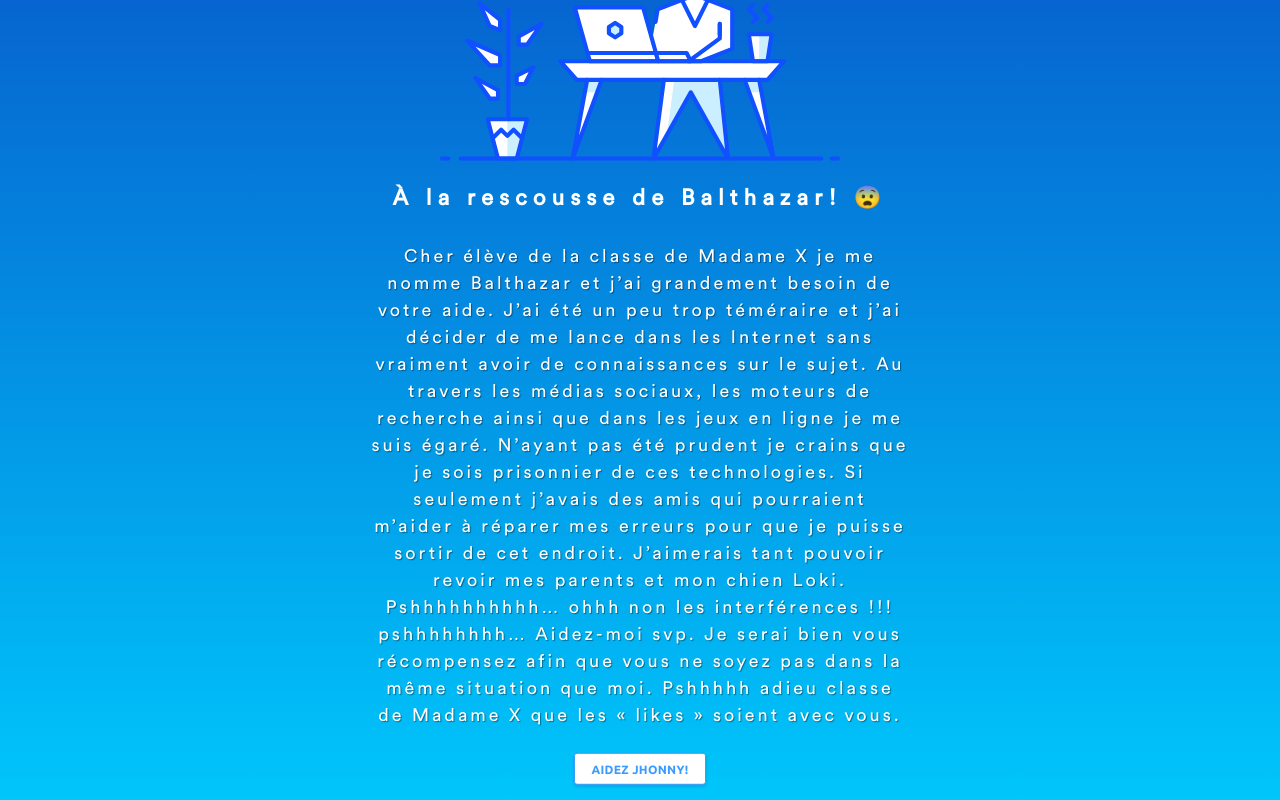
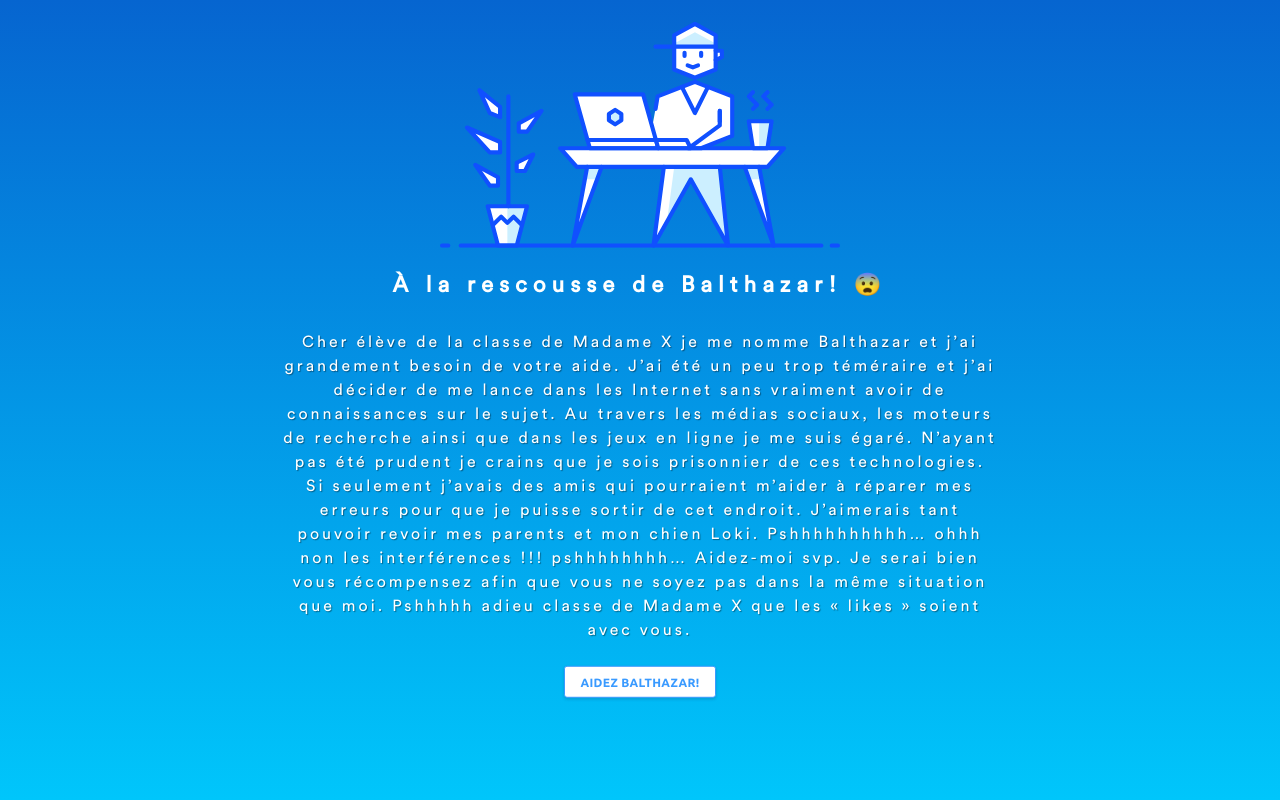
Before and after one commit to lerer00/dumbo-banana, a React (Create React App) app: page / in a window 1280 px wide. Shown: the top 800 px of the page. Built offline with nearby package versions, Linux system fonts and the light colour scheme.

Commit message:
Making header text smaller.

```diff
--- a/src/App.css
+++ b/src/App.css
@@ -22,7 +22,7 @@ body {
     position: absolute;
     top: 45%;
     left: 50%;
-    width: 60%;
+    width: 80%;
     height: auto;
     transform: translate(-50%, -50%);
     transition: all 2s;
@@ -61,7 +61,7 @@ body {
     width: 70%;
     color: #ffffff;
     text-align: center;
-    font-size: 18px;
+    font-size: 16px;
     line-height: 1.5;
     letter-spacing: 3px;
     text-shadow: rgba(0, 0, 0, .4) 1px 1px 1px;
--- a/src/App.tsx
+++ b/src/App.tsx
@@ -616,7 +616,7 @@ class App extends React.Component<App.Props, App.State> {
 
     this.state = {
       start: {
-        text: 'Aidez Jhonny!',
+        text: 'Aidez Balthazar!',
         status: IButtonState.default
       },
       done: {
```
